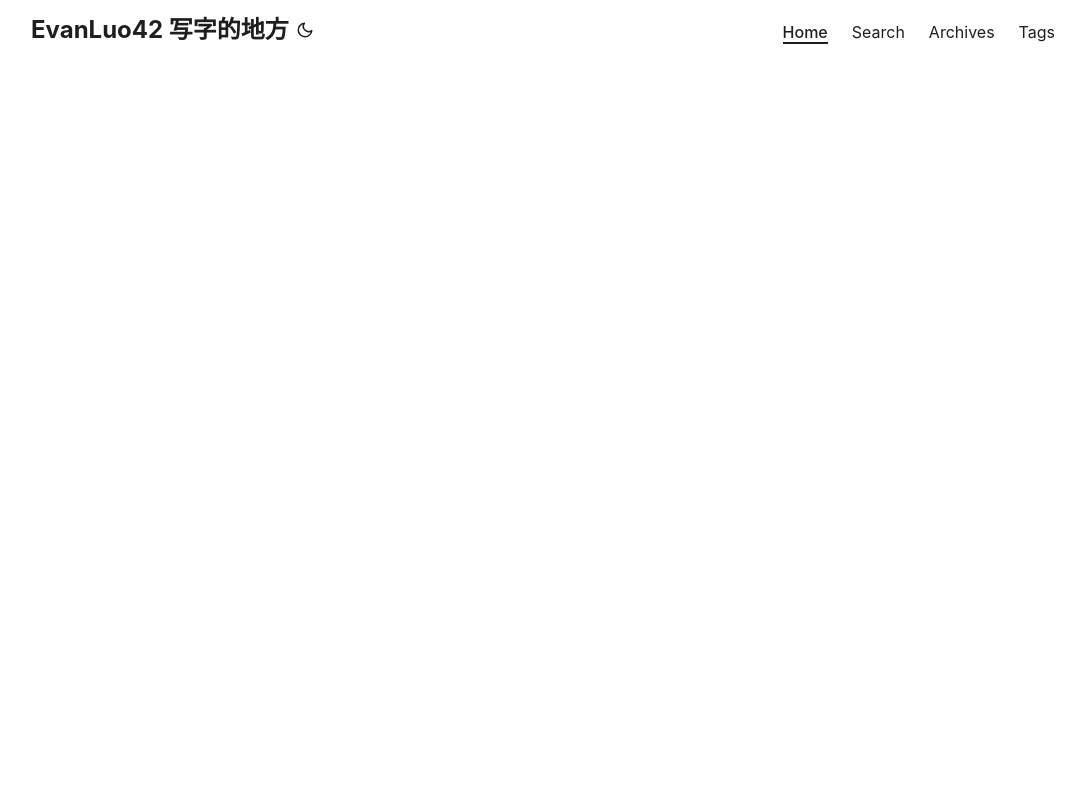
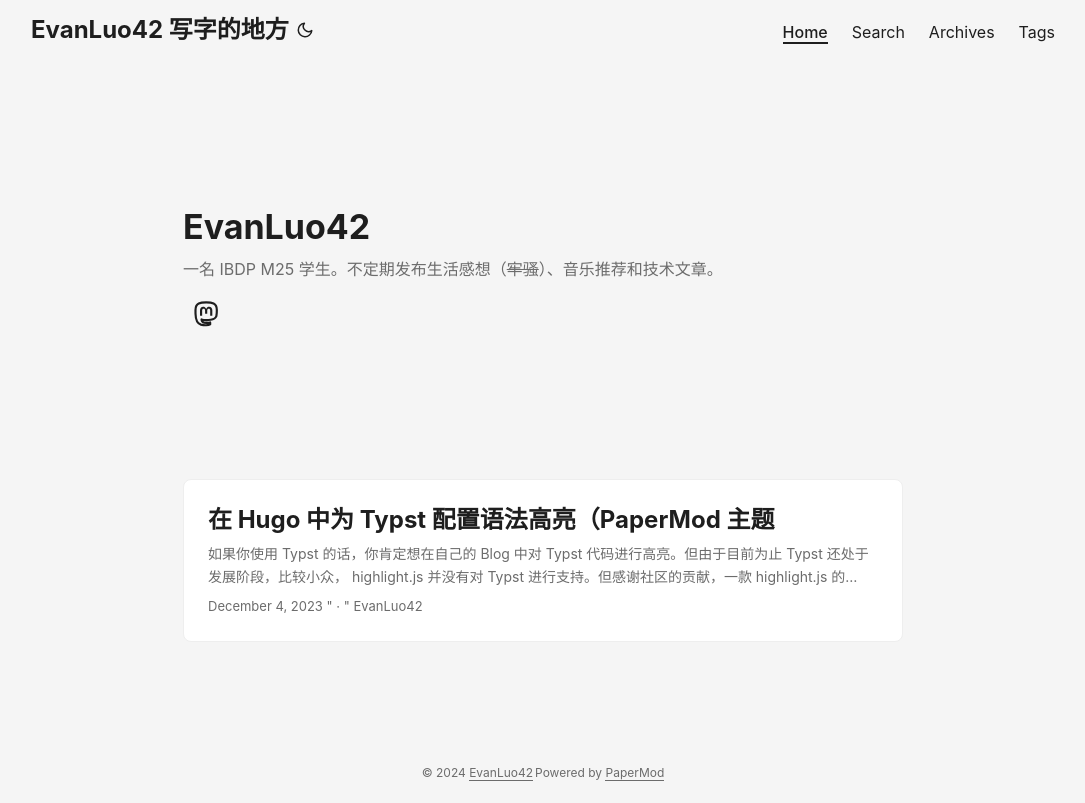
Before and after one commit to EvanLuo42/el42-blog-frontend, a Vue app: page / in a window 1280 px wide. Shown: the whole page, without its empty margins (97-1182 px from the left). Built offline with nearby package versions, Linux system fonts and the light colour scheme.

Commit message:
feat(home): Finish home

```diff
--- a/index.html
+++ b/index.html
@@ -7,7 +7,7 @@
     <title>EvanLuo42 写字的地方</title>
   </head>
   <body>
-    <div id="app"></div>
+    <div id="app" class="list"></div>
     <script type="module" src="/src/main.ts"></script>
   </body>
 </html>
--- a/package.json
+++ b/package.json
@@ -13,6 +13,7 @@
     "format": "prettier --write src/"
   },
   "dependencies": {
+    "marked": "^11.1.1",
     "vue": "^3.3.11",
     "vue-router": "^4.2.5"
   },
--- a/src/App.vue
+++ b/src/App.vue
@@ -1,6 +1,7 @@
 <script setup lang="ts">
-import { RouterLink, RouterView } from 'vue-router'
+import { RouterView } from 'vue-router'
 import NavBar from './components/NavBar.vue';
+import BottomFooter from './components/BottomFooter.vue';
 </script>
 
 <template>
@@ -9,6 +10,8 @@ import NavBar from './components/NavBar.vue';
   </header>
 
   <RouterView />
+
+  <BottomFooter></BottomFooter>
 </template>
 
 <style scoped>
--- /dev/null
+++ b/src/components/BottomFooter.vue
@@ -0,0 +1,76 @@
+<script setup lang="ts">
+import { homeInfo } from '@/config';
+
+</script>
+
+<template>
+  <footer class="footer">
+    <span>© 2024 <RouterLink to="/">{{ homeInfo.name }}</RouterLink></span>
+    <span>Powered by
+      <a href="https://github.com/adityatelange/hugo-PaperMod/">PaperMod</a>
+    </span>
+  </footer>
+</template>
+
+<style scoped>
+.footer,
+.top-link {
+    font-size: 12px;
+    color: var(--secondary);
+}
+
+.footer {
+    max-width: calc(var(--main-width) + var(--gap) * 2);
+    margin: auto;
+    padding: calc((var(--footer-height) - var(--gap)) / 2) var(--gap);
+    text-align: center;
+    line-height: 24px;
+}
+
+.footer span {
+    margin-inline-start: 1px;
+    margin-inline-end: 1px;
+}
+
+.footer span:last-child {
+    white-space: nowrap;
+}
+
+.footer a {
+    color: inherit;
+    border-bottom: 1px solid var(--secondary);
+}
+
+.footer a:hover {
+    border-bottom: 1px solid var(--primary);
+}
+
+.top-link {
+    visibility: hidden;
+    position: fixed;
+    bottom: 60px;
+    right: 30px;
+    z-index: 99;
+    background: var(--tertiary);
+    width: 42px;
+    height: 42px;
+    padding: 12px;
+    border-radius: 64px;
+    transition: visibility 0.5s, opacity 0.8s linear;
+}
+
+.top-link,
+.top-link svg {
+    filter: drop-shadow(0px 0px 0px var(--theme));
+}
+
+.footer a:hover,
+.top-link:hover {
+    color: var(--primary);
+}
+
+.top-link:focus,
+#theme-toggle:focus {
+    outline: 0;
+}
+</style>
--- a/src/components/CopyrightFooter.vue
+++ /dev/null
@@ -1,6 +0,0 @@
-<script setup lang="ts">
-</script>
-
-<template>
-  <span>ABC</span>
-</template>
--- /dev/null
+++ b/src/components/HomeInfo.vue
@@ -0,0 +1,83 @@
+<script setup lang="ts">
+import { SocialPlatforms, homeInfo } from '@/config'
+import MastodonIcon from '@/components/icons/MastodonIcon.vue'
+
+function socialIcon(socialPlatform: SocialPlatforms) {
+  switch (socialPlatform) {
+    case SocialPlatforms.Mastodon:
+      return MastodonIcon
+  }
+}
+</script>
+
+<template>
+  <article class="first-entry home-info">
+    <header class="entry-header">
+      <h1>{{ homeInfo.name }}</h1>
+    </header>
+    <span v-html="homeInfo.content" class="entry-content"></span>
+    <footer class="entry-footer">
+      <div class="social-icons">
+        <a
+          v-for="social in homeInfo.socials"
+          :key="social.platform"
+          :href="social.url"
+        >
+          <component :is="socialIcon(social.platform)"></component>
+        </a>
+      </div>
+    </footer>
+  </article>
+</template>
+
+<style scoped>
+.first-entry {
+    position: relative;
+    display: flex;
+    flex-direction: column;
+    justify-content: center;
+    min-height: 320px;
+    margin: var(--gap) 0 calc(var(--gap) * 2) 0;
+}
+
+.first-entry .entry-header {
+    overflow: hidden;
+    display: -webkit-box;
+    -webkit-box-orient: vertical;
+    -webkit-line-clamp: 3;
+}
+
+.first-entry .entry-header h1 {
+    font-size: 34px;
+    line-height: 1.3;
+}
+
+.first-entry .entry-footer {
+    font-size: 14px;
+}
+
+.home-info .entry-content {
+    -webkit-line-clamp: unset;
+}
+
+.entry-content {
+    margin: 8px 0;
+    color: var(--secondary);
+    font-size: 16px;
+    line-height: 1.6;
+    overflow: hidden;
+    display: -webkit-box;
+    -webkit-box-orient: vertical;
+    -webkit-line-clamp: 2;
+}
+
+.social-icons a {
+    display: inline-flex;
+    padding: 10px;
+}
+
+.social-icons a svg {
+    height: 26px;
+    width: 26px;
+}
+</style>
--- /dev/null
+++ b/src/components/PostEntry.vue
@@ -0,0 +1,75 @@
+<script setup lang="ts">
+type PostEntry = {
+  link: string
+  title: string,
+  description: string,
+  date: string,
+  author: string
+}
+
+defineProps<PostEntry>()
+</script>
+
+<template>
+  <article class="post-entry">
+    <header class="entry-header">
+      <h2>{{ title }}</h2>
+    </header>
+    <div class="entry-content">
+      {{ description }}
+    </div>
+    <footer class="entry-footer">
+      <span>{{ date }}</span> " · " {{ author }}
+    </footer>
+    <RouterLink class="entry-link" :to="link"></RouterLink>
+  </article>
+</template>
+
+<style scoped>
+.post-entry {
+    position: relative;
+    margin-bottom: var(--gap);
+    padding: var(--gap);
+    background: var(--entry);
+    border-radius: var(--radius);
+    transition: transform 0.1s;
+    border: 1px solid var(--border);
+}
+
+.post-entry:active {
+    transform: scale(0.96);
+}
+
+.tag-entry .entry-cover {
+    display: none;
+}
+
+.entry-header h2 {
+    font-size: 24px;
+    line-height: 1.3;
+}
+
+.entry-content {
+    margin: 8px 0;
+    color: var(--secondary);
+    font-size: 14px;
+    line-height: 1.6;
+    overflow: hidden;
+    display: -webkit-box;
+    -webkit-box-orient: vertical;
+    -webkit-line-clamp: 2;
+}
+
+.entry-footer {
+    color: var(--secondary);
+    font-size: 13px;
+}
+
+.entry-link {
+    position: absolute;
+    left: 0;
+    right: 0;
+    top: 0;
+    bottom: 0;
+}
+</style>
--- /dev/null
+++ b/src/components/icons/MastodonIcon.vue
@@ -0,0 +1,6 @@
+<template>
+  <svg xmlns="http://www.w3.org/2000/svg" viewBox="0 0 24 24" fill="none" stroke="currentColor" stroke-width="2" stroke-linecap="round" stroke-linejoin="round">
+    <path d="M21.58 13.913c-.29 1.469-2.592 3.121-5.238 3.396-1.379.184-2.737.368-4.185.276-2.368-.092-4.237-.551-4.237-.551 0 .184.014.459.043.643.308 2.294 2.317 2.478 4.22 2.57 1.922 0 3.633-.46 3.633-.46l.079 1.653s-1.344.734-3.738.918c-1.32.091-2.96-.092-4.869-.551-4.14-1.102-4.853-5.507-4.961-10.005-.034-1.285-.013-2.57-.013-3.58 0-4.589 3-5.966 3-5.966 1.513-.734 4.11-1.01 6.808-1.01h.067c2.699 0 5.296.276 6.81 1.01 0 0 3 1.377 3 5.967 0 0 .037 3.304-.419 5.69" stroke="currentColor"></path>
+    <path d="M17.832 8.633v5h-1.978V8.78c0-1.023-.43-1.542-1.29-1.542-.95 0-1.427.616-1.427 1.834v2.655H11.17V9.072c0-1.218-.476-1.834-1.427-1.834-.86 0-1.29.52-1.29 1.542v4.852H6.475V8.633c0-1.022.26-1.834.782-2.434.538-.6 1.243-.909 2.118-.909 1.012 0 1.779.39 2.286 1.169l.492.827.493-.827c.507-.78 1.274-1.169 2.286-1.169.875 0 1.58.308 2.118.909.522.6.782 1.412.782 2.434" fill="currentColor" stroke="none"></path>
+  </svg>
+</template>
--- /dev/null
+++ b/src/config.ts
@@ -0,0 +1,25 @@
+export enum SocialPlatforms {
+  Mastodon
+}
+
+type Social = {
+  platform: SocialPlatforms,
+  url: string
+}
+
+type HomeInfo = {
+  name: string,
+  content: string,
+  socials: [Social]
+}
+
+export const homeInfo: HomeInfo = {
+  name: 'EvanLuo42',
+  content: '一名 IBDP M25 学生。不定期发布生活感想（<del>牢骚</del>）、音乐推荐和技术文章。',
+  socials: [
+    {
+      platform: SocialPlatforms.Mastodon,
+      url: 'https://m.cmx.im/@carbon_2s2_2p2'
+    }
+  ]
+}
--- a/src/views/HomeView.vue
+++ b/src/views/HomeView.vue
@@ -1,8 +1,76 @@
 <script setup lang="ts">
+import HomeInfo from '@/components/HomeInfo.vue';
+import PostEntry from '@/components/PostEntry.vue';
+
 </script>
 
 <template>
-  <main>
-
+  <main class="main">
+    <HomeInfo></HomeInfo>
+    <PostEntry
+      link="/posts/a"
+      title="在 Hugo 中为 Typst 配置语法高亮（PaperMod 主题"
+      description="如果你使用 Typst 的话，你肯定想在自己的 Blog 中对 Typst 代码进行高亮。但由于目前为止 Typst 还处于发展阶段，比较小众， highlight.js 并没有对 Typst 进行支持。但感谢社区的贡献，一款 highlight.js 的 Typst 支持库诞生了：来自于 typst.ts 项目的 highlighter。 本文主要针对于 Papermod 主题进行 highlighter 的配置。 首先我们需要进入到 Blog 目录下的 themes 目录，并找到 PaperMod 的位置。在此我用 %blog_dir%/themes/PaperMod 表示。可以发现其中的结构如下： . ├── LICENSE ├── README.md ├── assets ├── go.mod ├── i18n ├── images ├── layouts └── theme.toml 首先我们先要进入到 assets 目录更换 highlight.js 的版本，因为 highlighter 最低需要 11.9.0 的版本。我们前往官网下载最新版本，并将 highlight.min.js 丢入 ./assets/js 替换掉原本的（可以对原先的 highlight.js 进行备份操作）。 然后我们前往 ./layouts/partials/head.html 进行 HTML 头的修改以初始化 highlight...."
+      date="December 4, 2023"
+      author="EvanLuo42"
+    ></PostEntry>
   </main>
 </template>
+
+<style scoped>
+.main {
+    position: relative;
+    min-height: calc(100vh - var(--header-height) - var(--footer-height));
+    max-width: calc(var(--main-width) + var(--gap) * 2);
+    margin: auto;
+    padding: var(--gap);
+}
+
+.page-header h1 {
+    font-size: 40px;
+}
+
+.pagination {
+    display: flex;
+}
+
+.pagination a {
+    color: var(--theme);
+    font-size: 13px;
+    line-height: 36px;
+    background: var(--primary);
+    border-radius: calc(36px / 2);
+    padding: 0 16px;
+}
+
+.pagination .next {
+    margin-inline-start: auto;
+}
+
+code {
+    direction: ltr;
+}
+
+div.highlight,
+pre {
+    position: relative;
+}
+
+.copy-code {
+    display: none;
+    position: absolute;
+    top: 4px;
+    right: 4px;
+    color: rgba(255, 255, 255, 0.8);
+    background: rgba(78, 78, 78, 0.8);
+    border-radius: var(--radius);
+    padding: 0 5px;
+    font-size: 14px;
+    user-select: none;
+}
+
+div.highlight:hover .copy-code,
+pre:hover .copy-code {
+    display: block;
+}
+</style>
```
Also changed, not shown: 1 other file (tests, documents, lock files or other folders).
